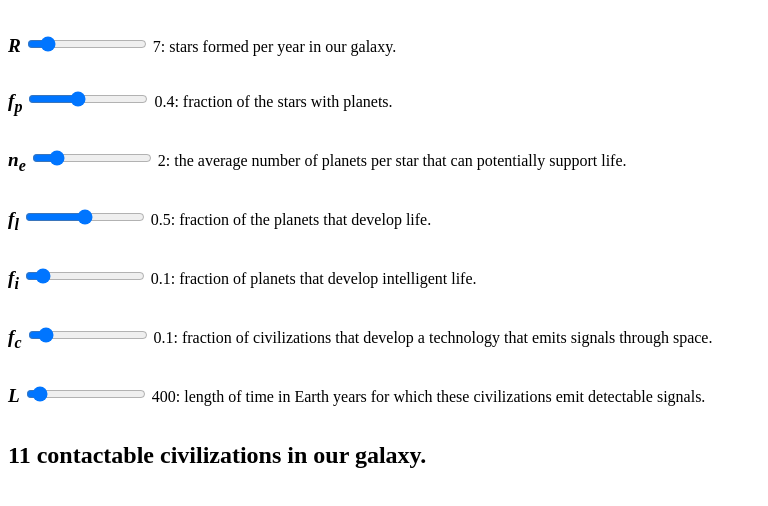
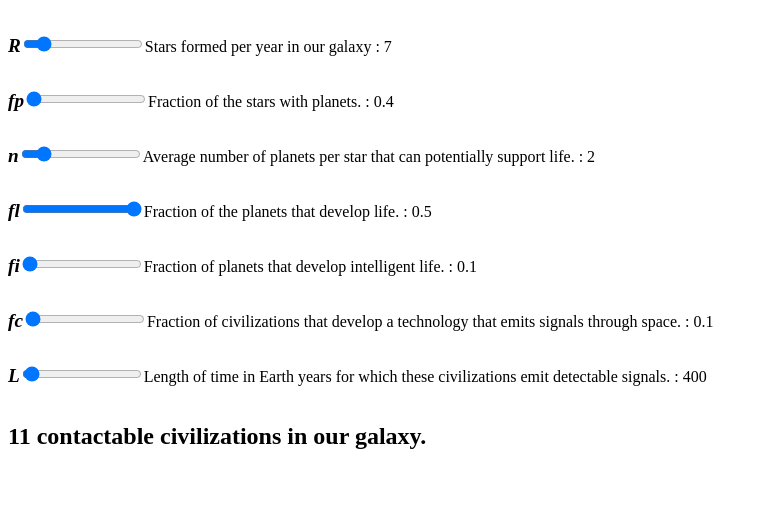
Before and after one commit to tristaaan/ngDrakesEquation, a plain HTML site: page index.html in a window 1280 px wide. Shown: the part 48-554 px from the top of the page, without its empty margins (0-768 px from the left). Drawn offline with Linux system fonts and the light colour scheme.

Commit message:
converted sections into directives - produces funny render bug with range sliders
+added .gitignore

```diff
--- a/index.html
+++ b/index.html
@@ -4,52 +4,32 @@
   <title>The Drake Equation</title>
   <script src="js/vendor/angular.min.js" type="text/javascript"></script>
   <script src="js/main.js" type="text/javascript"></script>
+  <script src="js/variableDirective.js" type="text/javascript"></script>
 </head>
 <body>
   <h1>The Drake Equation</h1>
   <main ng-app="DrakeEquation">
     <div class="equation" ng-controller="equationController">
-      <section>
-        <em>R</em>
-        <input ng-model="R" type="range" min="1" max="50" step="1" value="{{R}}">
-        <span>{{R}}: stars formed per year in our galaxy.</span>
-      </section>
+      <variable name="R" min="1" max="50" step="1"
+      description="Stars formed per year in our galaxy"></variable>
 
-      <section>
-        <em>f<sub>p</sub></em>
-        <input ng-model="fp" type="range" min="0" max="1" step="0.01" value="{{fp}}">
-        <span>{{fp}}: fraction of the stars with planets.</span>
-      </section>
+      <variable name="fp" min="0" max="1" step="0.01"
+      description="Fraction of the stars with planets."></variable>
 
-      <section>
-        <em>n<sub>e</sub></em>
-        <input ng-model="n" type="range" min="1" max="7" step="1" value="{{n}}">
-        <span>{{n}}: the average number of planets per star that can potentially support life.</span>
-      </section>
+      <variable name="n" min="1" max="8" step="1"
+      description="Average number of planets per star that can potentially support life."></variable>
 
-      <section>
-        <em>f<sub>l</sub></em>
-        <input ng-model="fl" type="range" min="0" max="1" step="0.01" value="{{fl}}">
-        <span>{{fl}}: fraction of the planets that develop life.</span>
-      </section>
+      <variable name="fl" min="0" max="1" step="0.01"
+      description="Fraction of the planets that develop life."></variable>
 
-      <section>
-        <em>f<sub>i</sub></em>
-        <input ng-model="fi" type="range" min="0" max="1" step="0.01" value="{{fi}}">
-        <span>{{fi}}: fraction of planets that develop intelligent life.</span>
-      </section>
+      <variable name="fi" min="0" max="1" step="0.01"
+      description="Fraction of planets that develop intelligent life."></variable>
 
-      <section>
-        <em>f<sub>c</sub></em>
-        <input ng-model="fc" type="range" min="0" max="1" step="0.01" value="{{fc}}">
-        <span>{{fc}}: fraction of civilizations that develop a technology that emits signals through space.</span>
-      </section>
+      <variable name="fc" min="0" max="1" step="0.01"
+      description="Fraction of civilizations that develop a technology that emits signals through space."></variable>
 
-      <section>
-        <em>L</em>
-        <input ng-model="L" type="range" min="100" max="5000" step="100" step="0.01" value="{{L}}">
-        <span>{{L}}: length of time in Earth years for which these civilizations emit detectable signals.</span>
-      </section>
+      <variable name="L" min="0" max="5000" step="100"
+      description="Length of time in Earth years for which these civilizations emit detectable signals."></variable>
 
       <h2>{{N(R*n*fp*fl*fi*fc*L)}}</h2>
     <div>
--- a/js/main.js
+++ b/js/main.js
@@ -1,6 +1,7 @@
 var app = angular.module('DrakeEquation', []);
 
 app.controller('equationController', ['$scope', function($scope){
+
   $scope.R = 7;
   $scope.fp = 0.4;
   $scope.n = 2;
--- /dev/null
+++ b/js/variableDirective.js
@@ -0,0 +1,22 @@
+app.directive('variable', function () {
+    return {
+		restrict: 'E',
+		template: '<section>' +
+	        '<em>{{name}}</em>' +
+	        '<input type="range" ng-model="val" ' +
+	        'min="{{min}}" max="{{max}}" step="{{step}}" value="{{val}}">' +
+	        '<span>{{description}} : {{val}}</span>' +
+	        '</section>',
+	    scope: {
+	    	name: '@',
+	    	val: '=name',
+	    	description: '@',
+	    	min: '=',
+	    	max: '=',
+	    	step:'=',
+	    },
+		link: function (scope, elem, attrs, ctrl) {
+			console.log('directiveRegistered', scope.val);
+		}
+    }
+});
```
Also changed, not shown: 1 other file.
